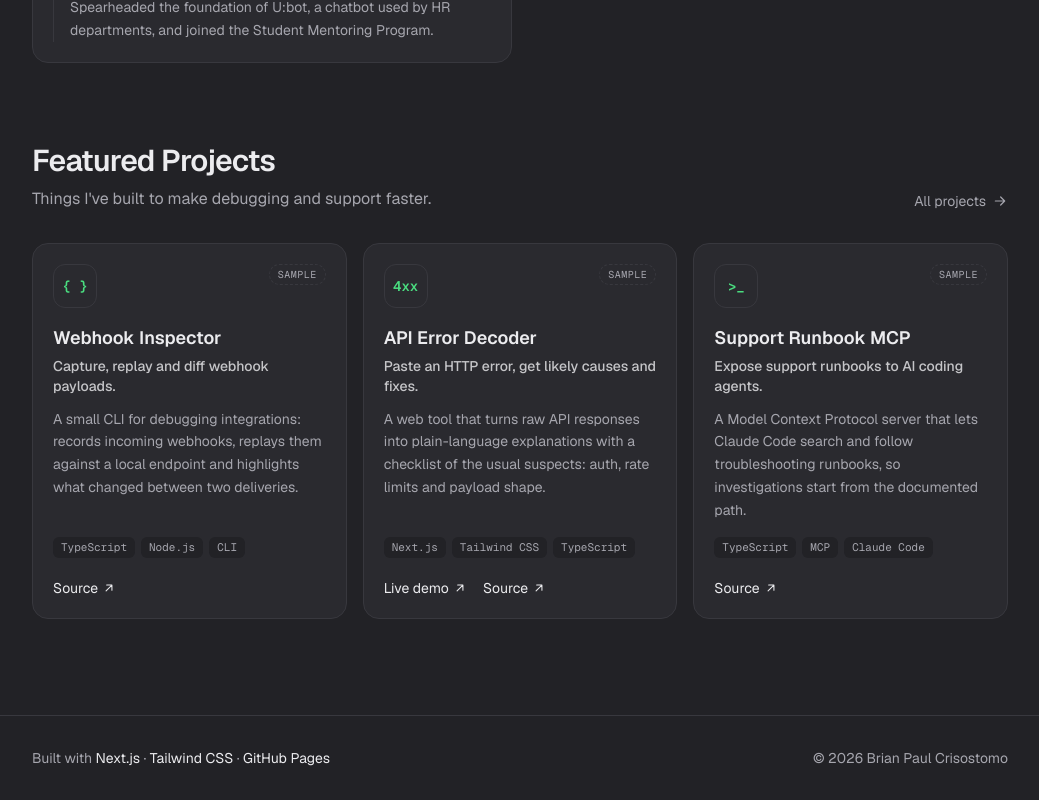
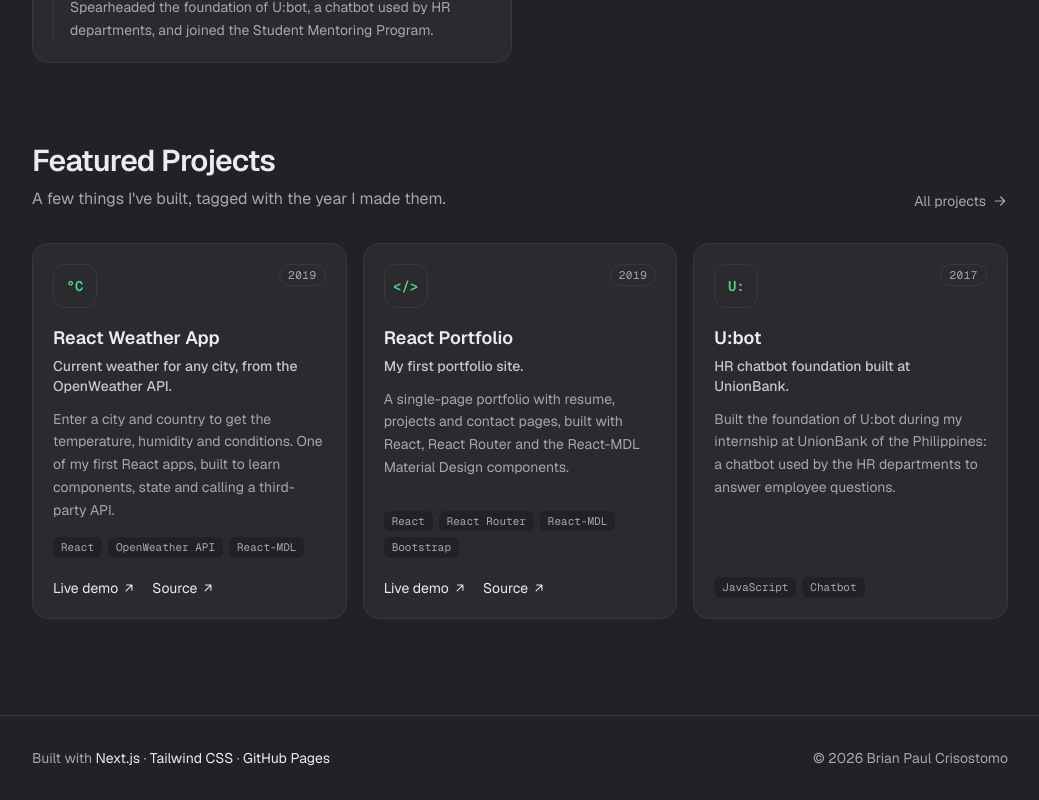
Before and after one commit to bvcrisostomo2/briancrisostomo.dev, a Next.js app: page / in a window 1280 px wide. Shown: the part 1774-2574 px from the top of the page, without its empty margins (120-1159 px from the left). Built offline with nearby package versions, Linux system fonts and the light colour scheme.

Commit message:
Replace sample projects with React Weather App and React Portfolio
Swap the placeholder projects for the two real 2019 React projects with
live demo and source links, and replace the Sample badge with the year
each project was built. Credit victoreke.com and taniarascia.com in the README.

```diff
--- a/src/app/page.tsx
+++ b/src/app/page.tsx
@@ -39,7 +39,7 @@ export default function Home() {
       <section>
         <SectionHeading
           title="Featured Projects"
-          description="Things I've built to make debugging and support faster."
+          description="A few things I've built, tagged with the year I made them."
           action={
             <Link
               href="/projects/"
--- a/src/app/projects/page.tsx
+++ b/src/app/projects/page.tsx
@@ -11,8 +11,8 @@ export default function ProjectsPage() {
     <section className="pt-16 sm:pt-24">
       <h1 className="text-4xl font-semibold tracking-tight sm:text-5xl">Projects</h1>
       <p className="mt-4 max-w-2xl text-lg leading-relaxed text-muted">
-        Tools, experiments and side projects, mostly built to make troubleshooting integrations a
-        little less painful.
+        Projects I&apos;ve made over the years, including a weather app, my first portfolio, and an HR
+        chatbot I built as an intern.
       </p>
       <div className="mt-12 grid gap-4 sm:grid-cols-2 lg:grid-cols-3">
         {projects.map((project) => (
--- a/src/components/ProjectCard.tsx
+++ b/src/components/ProjectCard.tsx
@@ -2,7 +2,7 @@ import type { Project } from "@/data/projects";
 import { ArrowUpRightIcon } from "./icons";
 
 export function ProjectCard({ project }: { project: Project }) {
-  const { name, glyph, tagline, description, tech, links, sample } = project;
+  const { name, glyph, tagline, description, tech, links, year } = project;
 
   return (
     <article className="group flex flex-col rounded-2xl border border-border bg-card p-5 transition-colors hover:border-accent/60 hover:bg-card-hover">
@@ -10,9 +10,9 @@ export function ProjectCard({ project }: { project: Project }) {
         <span className="grid h-11 min-w-11 place-items-center rounded-xl border border-border px-2 font-mono text-sm font-semibold text-accent">
           {glyph}
         </span>
-        {sample && (
-          <span className="rounded-full border border-dashed border-border px-2 py-0.5 font-mono text-[10px] uppercase tracking-wider text-muted">
-            Sample
+        {year && (
+          <span className="rounded-full border border-border px-2 py-0.5 font-mono text-[11px] tracking-wider text-muted">
+            {year}
           </span>
         )}
       </div>
--- a/src/data/projects.ts
+++ b/src/data/projects.ts
@@ -6,53 +6,38 @@ export type Project = {
   tech: string[];
   links: { demo?: string; source?: string };
   featured?: boolean;
-  /** Placeholder project: shows a "Sample" badge until replaced. */
-  sample?: boolean;
+  /** Year the project was built, shown as a badge on the card. */
+  year?: string;
 };
 
 export const projects: Project[] = [
   {
-    name: "Webhook Inspector",
-    glyph: "{ }",
-    tagline: "Capture, replay and diff webhook payloads.",
+    name: "React Weather App",
+    glyph: "°C",
+    tagline: "Current weather for any city, from the OpenWeather API.",
     description:
-      "A small CLI for debugging integrations: records incoming webhooks, replays them against a local endpoint and highlights what changed between two deliveries.",
-    tech: ["TypeScript", "Node.js", "CLI"],
-    links: { source: "#" },
+      "Enter a city and country to get the temperature, humidity and conditions. One of my first React apps, built to learn components, state and calling a third-party API.",
+    tech: ["React", "OpenWeather API", "React-MDL"],
+    links: {
+      demo: "https://bvcrisostomo2.github.io/react-weather-app/",
+      source: "https://github.com/bvcrisostomo2/react-weather-app",
+    },
     featured: true,
-    sample: true,
+    year: "2019",
   },
   {
-    name: "API Error Decoder",
-    glyph: "4xx",
-    tagline: "Paste an HTTP error, get likely causes and fixes.",
+    name: "React Portfolio",
+    glyph: "</>",
+    tagline: "My first portfolio site.",
     description:
-      "A web tool that turns raw API responses into plain-language explanations with a checklist of the usual suspects: auth, rate limits and payload shape.",
-    tech: ["Next.js", "Tailwind CSS", "TypeScript"],
-    links: { demo: "#", source: "#" },
+      "A single-page portfolio with resume, projects and contact pages, built with React, React Router and the React-MDL Material Design components.",
+    tech: ["React", "React Router", "React-MDL", "Bootstrap"],
+    links: {
+      demo: "https://bvcrisostomo2.github.io/react-portfolio/",
+      source: "https://github.com/bvcrisostomo2/react-portfolio",
+    },
     featured: true,
-    sample: true,
-  },
-  {
-    name: "Support Runbook MCP",
-    glyph: ">_",
-    tagline: "Expose support runbooks to AI coding agents.",
-    description:
-      "A Model Context Protocol server that lets Claude Code search and follow troubleshooting runbooks, so investigations start from the documented path.",
-    tech: ["TypeScript", "MCP", "Claude Code"],
-    links: { source: "#" },
-    featured: true,
-    sample: true,
-  },
-  {
-    name: "Airtable Script Snippets",
-    glyph: "fx",
-    tagline: "Scripting & automation recipes from enterprise support.",
-    description:
-      "A searchable collection of Airtable scripting extension and automation snippets that came up again and again in enterprise tickets.",
-    tech: ["JavaScript", "Airtable"],
-    links: { source: "#" },
-    sample: true,
+    year: "2019",
   },
   {
     name: "U:bot",
@@ -62,16 +47,8 @@ export const projects: Project[] = [
       "Built the foundation of U:bot during my internship at UnionBank of the Philippines: a chatbot used by the HR departments to answer employee questions.",
     tech: ["JavaScript", "Chatbot"],
     links: {},
-  },
-  {
-    name: "EXIF Sorter",
-    glyph: "f/2",
-    tagline: "Organise photo shoots by camera, lens and date.",
-    description:
-      "A Python script that reads EXIF metadata and files photos into folders before importing them into Lightroom.",
-    tech: ["Python"],
-    links: { source: "#" },
-    sample: true,
+    featured: true,
+    year: "2017",
   },
 ];
 
```
Also changed, not shown: 1 other file (tests, documents, lock files or other folders).
